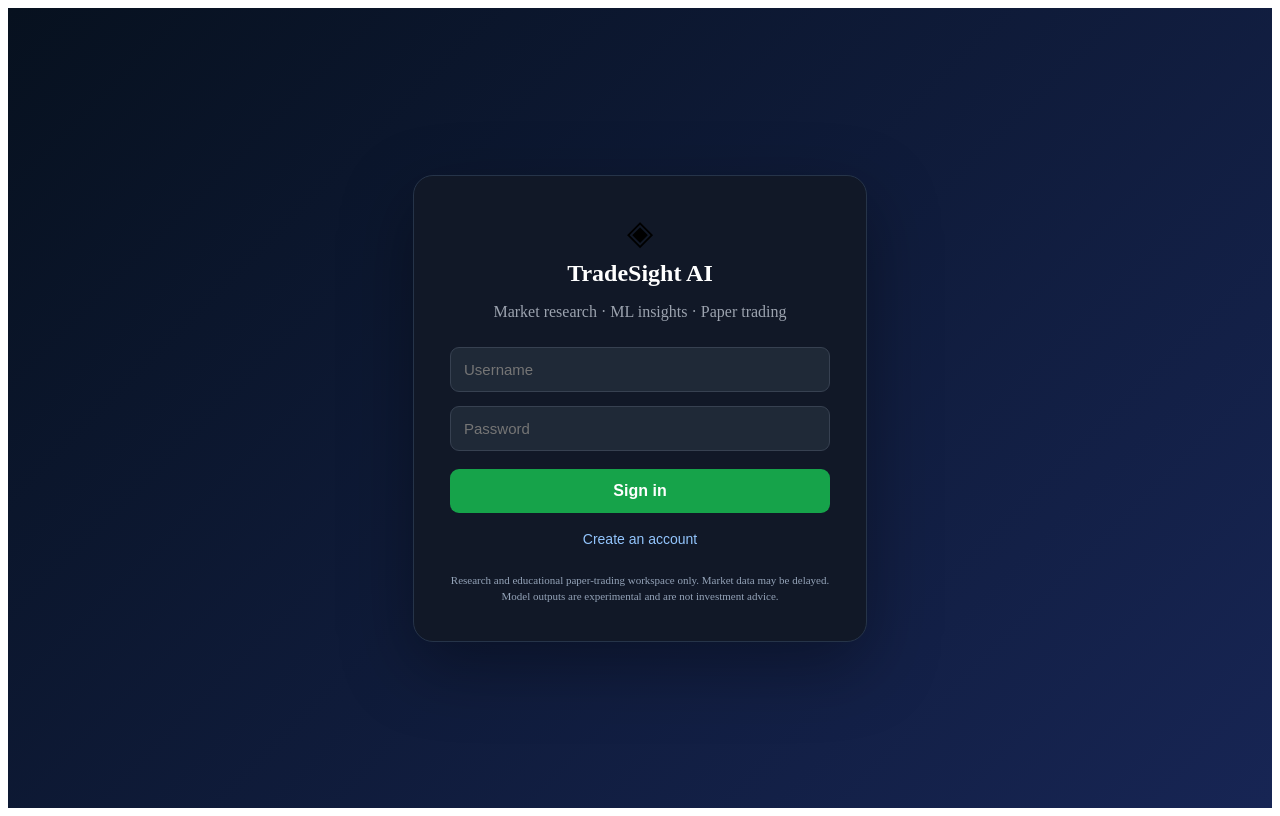
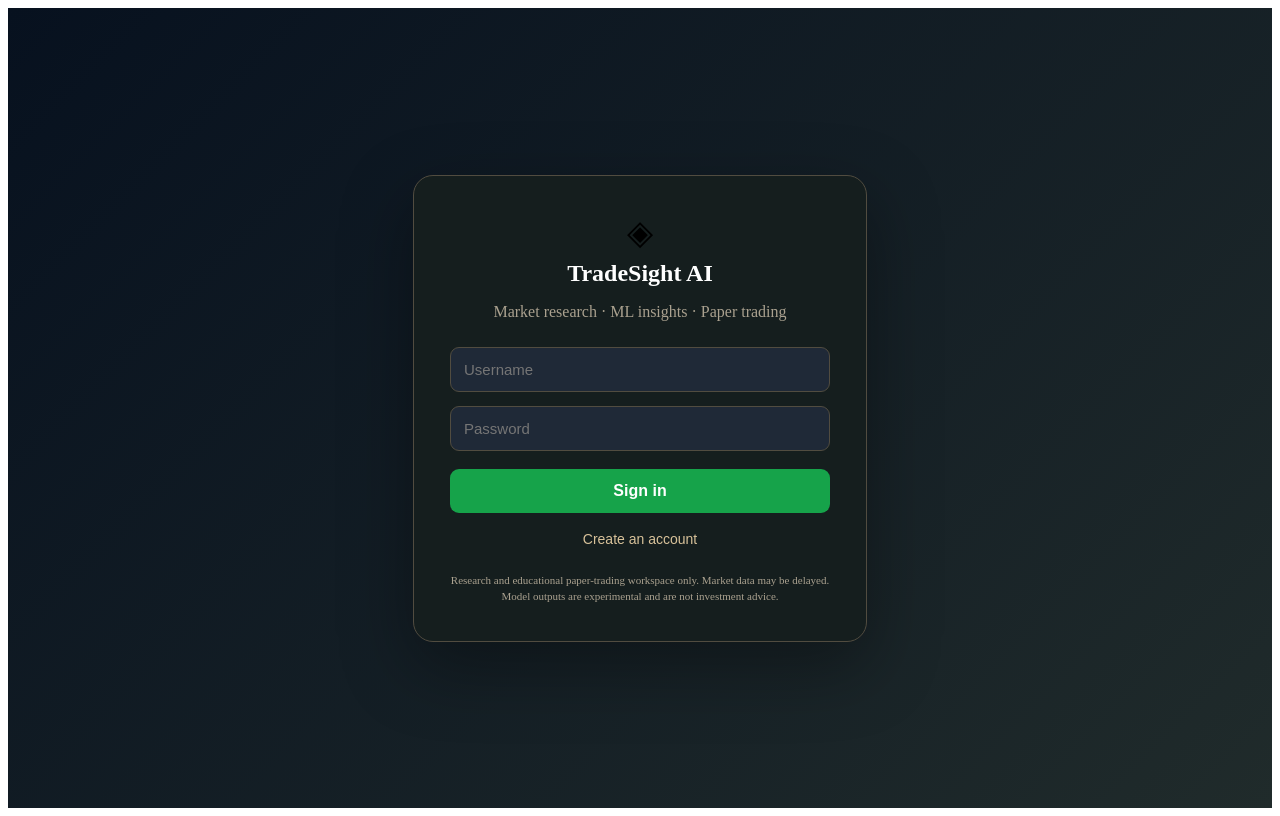
Before and after one commit to Aiachiver/ai-stock-platform, a React (Create React App) app in the folder frontend/: page / in a window 1280 px wide. Built offline with nearby package versions, Linux system fonts and the light colour scheme; no server answers.

Commit message:
Apply unified luxury visual system across the application

```diff
--- a/frontend/src/pages/Login.jsx
+++ b/frontend/src/pages/Login.jsx
@@ -49,19 +49,19 @@ function Login({ setLoggedIn }) {
   };
 
   return (
-    <main style={{
+    <main className="app-shell login-shell" style={{
       minHeight: "100vh", display: "flex", justifyContent: "center",
-      alignItems: "center", background: "linear-gradient(135deg, #07111f, #172554)",
+      alignItems: "center", background: "linear-gradient(135deg, #07111f, #202b2b)",
       padding: 20, boxSizing: "border-box"
     }}>
       <section style={{
-        background: "#111827", border: "1px solid #263449", padding: 36,
+        background: "#151e1e", border: "1px solid #514c40", padding: 36,
         borderRadius: 20, width: 380, maxWidth: "100%", textAlign: "center",
         boxShadow: "0 24px 70px rgba(0,0,0,.35)"
       }}>
         <div style={{ fontSize: 34 }}>◈</div>
         <h1 style={{ color: "white", margin: "8px 0" }}>TradeSight AI</h1>
-        <p style={{ color: "#9ca3af", marginBottom: 26 }}>
+        <p style={{ color: "#aaa18f", marginBottom: 26 }}>
           {registerMode ? "Create your research workspace" : "Market research · ML insights · Paper trading"}
         </p>
 
@@ -71,7 +71,7 @@ function Login({ setLoggedIn }) {
           onKeyDown={handleKeyDown} disabled={loading}
           style={{
             boxSizing: "border-box", width: "100%", padding: 13, marginBottom: 14,
-            borderRadius: 9, border: "1px solid #374151", outline: "none",
+            borderRadius: 9, border: "1px solid #514c40", outline: "none",
             background: "#1f2937", color: "white", fontSize: 15
           }}
         />
@@ -83,7 +83,7 @@ function Login({ setLoggedIn }) {
           onKeyDown={handleKeyDown} disabled={loading}
           style={{
             boxSizing: "border-box", width: "100%", padding: 13, marginBottom: 18,
-            borderRadius: 9, border: "1px solid #374151", outline: "none",
+            borderRadius: 9, border: "1px solid #514c40", outline: "none",
             background: "#1f2937", color: "white", fontSize: 15
           }}
         />
@@ -99,12 +99,12 @@ function Login({ setLoggedIn }) {
         <button onClick={() => { setRegisterMode(!registerMode); setPass(""); }}
           disabled={loading} style={{
             marginTop: 17, background: "transparent", border: "none",
-            color: "#93c5fd", cursor: "pointer", fontSize: 14
+            color: "#d8c29a", cursor: "pointer", fontSize: 14
           }}>
           {registerMode ? "Already registered? Sign in" : "Create an account"}
         </button>
 
-        <p style={{ color: "#94a3b8", fontSize: 11, lineHeight: 1.5, margin: "24px 0 0" }}>
+        <p style={{ color: "#aaa18f", fontSize: 11, lineHeight: 1.5, margin: "24px 0 0" }}>
           Research and educational paper-trading workspace only. Market data may be delayed.
           Model outputs are experimental and are not investment advice.
         </p>
```
